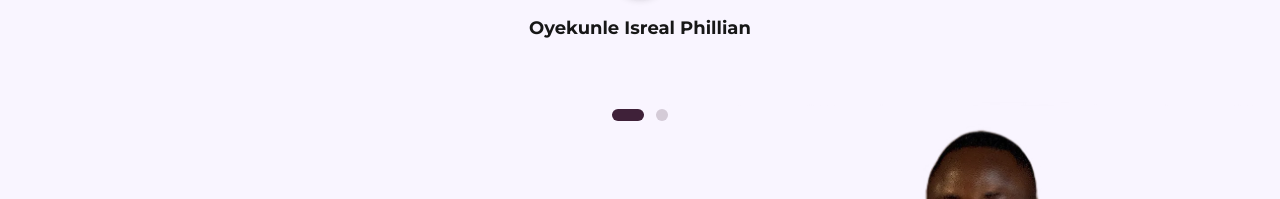
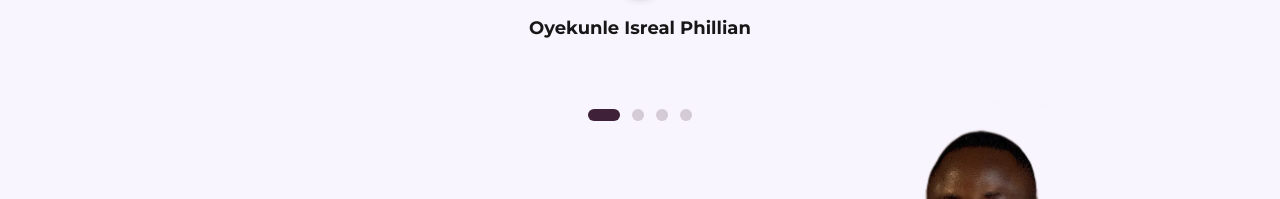
Before and after one commit to olawanlejoel/el-ran-fortune, a Next.js app: page / in a window 1280 px wide. Shown: the part 3443-3642 px from the top of the page. Built offline with nearby package versions, Linux system fonts and the light colour scheme.

Commit message:
feat: add new book reviews and update an existing review's details

```diff
--- a/components/BookReviews.tsx
+++ b/components/BookReviews.tsx
@@ -12,7 +12,19 @@ const reviews = [
   {
     id: 2,
     text: "I would start by saying that I am not really good at reading non academic books apart from novels, but Reawakened by Fire had me hooked because it answered the questions I had. The book has the breath of the Holy Spirit in it and I recommend it to anyone who like me is tired of the status quo and would love to ignite and sustain the fire of God.",
-    name: "Anonymous",
+    name: "Mmesoma",
+    image: "/images/anonymous-user.webp",
+  },
+  {
+    id: 3,
+    text: "My heart is very heavy and I've been crying and praying every now and then!!😭 I can literally feel the fire of the Holy Spirit afresh in my body like I just gave my life to Christ!!🔥 Buying 'Reawakened by Fire' is the best decision I took before going to school!!",
+    name: "Chioma",
+    image: "/images/anonymous-user.webp",
+  },
+  {
+    id: 4,
+    text: "I’ve read books on healthy relationships but none was this relatable. What struck me most was how deeply African yet richly scriptural this book is... I’ve truly learnt that knowing when to say 'NO' is a mark of true spiritual maturity.",
+    name: "Williams Idoko",
     image: "/images/anonymous-user.webp",
   },
 ];
```
